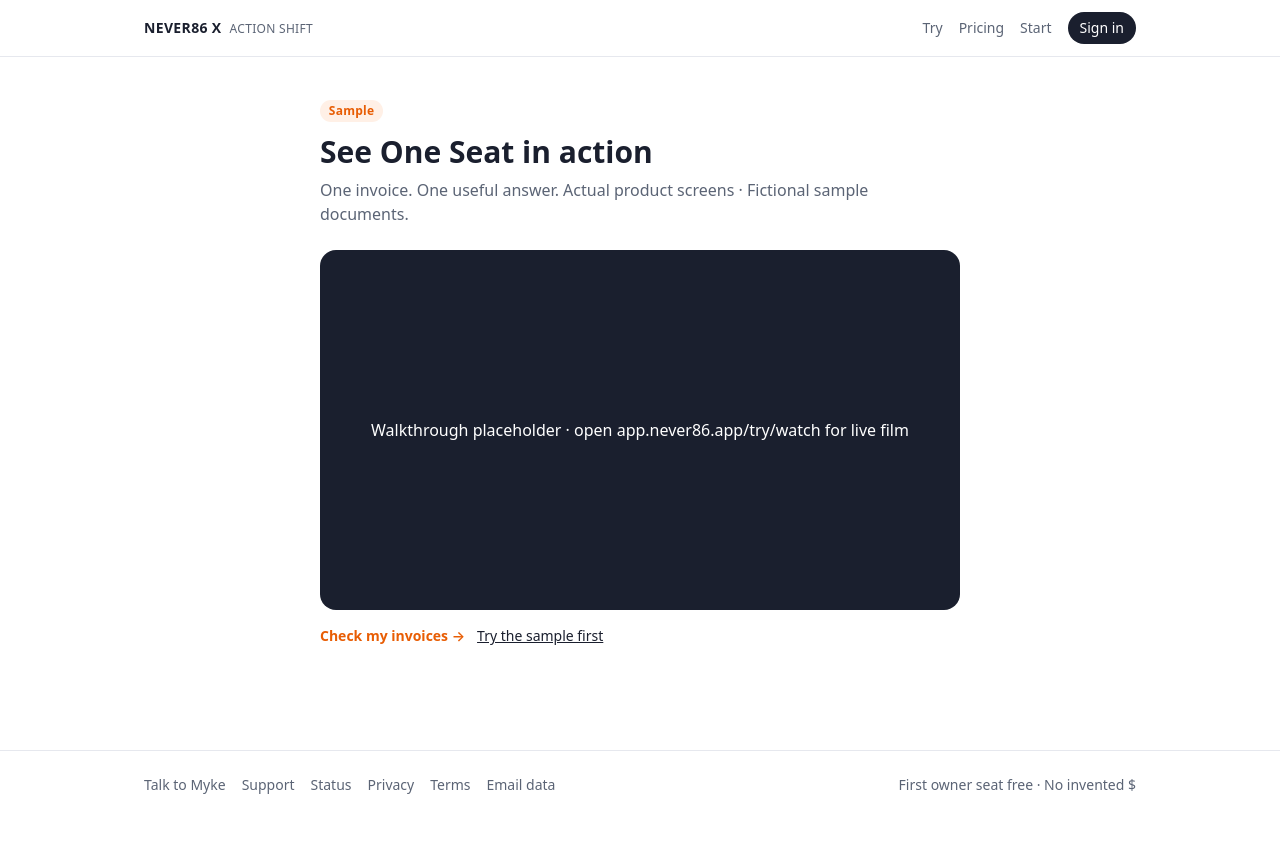
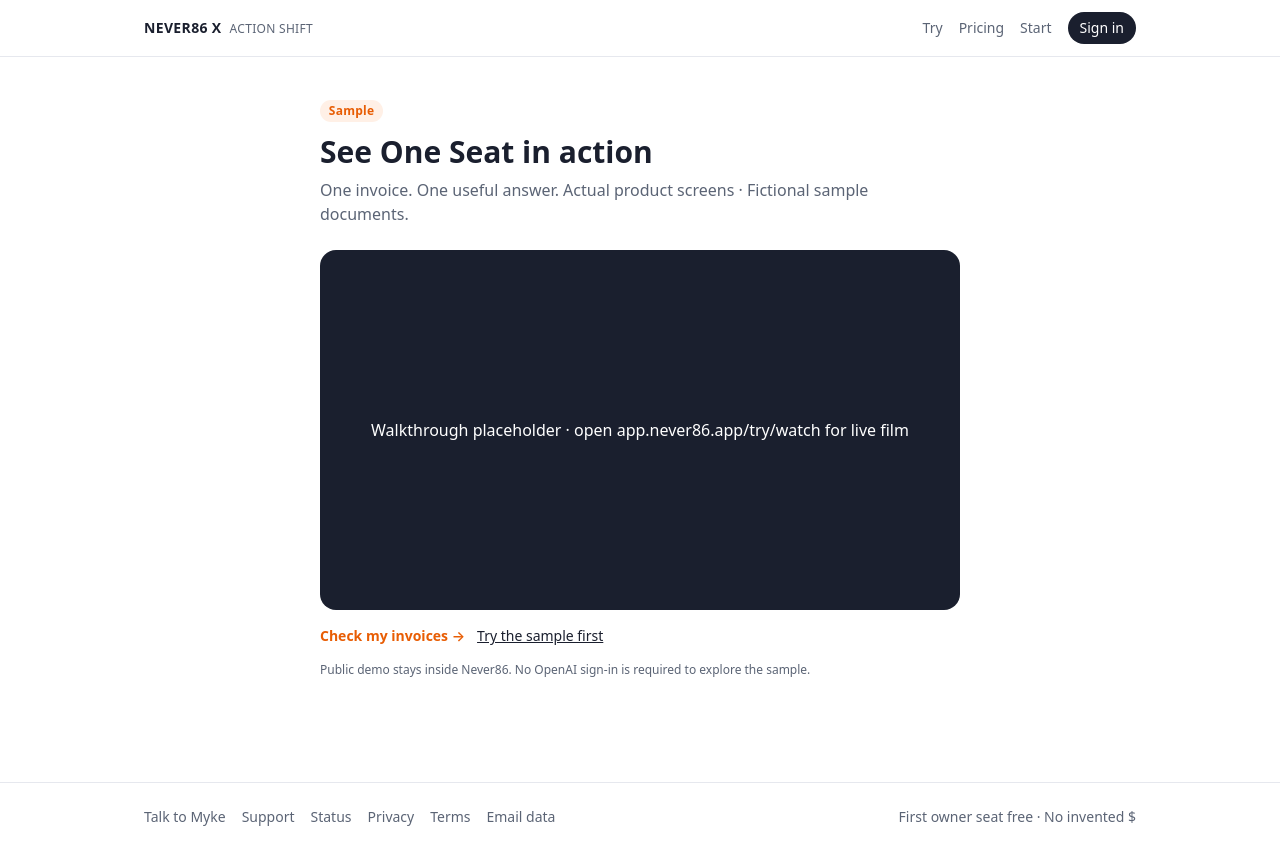
Before and after one commit to mykemueller1-ctrl/never86x, a Next.js app: page /try/watch in a window 1280 px wide. Before the commit the page ends 819 px from the top, so only its background shows below. Built offline with nearby package versions, Linux system fonts and the light colour scheme.

Commit message:
fix: keep public demo flows inside Never86

```diff
--- a/src/app/try/watch/page.tsx
+++ b/src/app/try/watch/page.tsx
@@ -13,13 +13,16 @@ export default function TryWatchPage() {
         Walkthrough placeholder · open app.never86.app/try/watch for live film
       </div>
       <div className="mt-4 flex gap-3 text-sm">
-        <Link href="/check/invoices" className="font-semibold text-[var(--accent)]">
+        <Link href="/try/desk" className="font-semibold text-[var(--accent)]">
           Check my invoices →
         </Link>
         <Link href="/try" className="underline">
           Try the sample first
         </Link>
       </div>
+      <p className="mt-4 text-xs text-[var(--muted)]">
+        Public demo stays inside Never86. No OpenAI sign-in is required to explore the sample.
+      </p>
     </div>
   );
 }
```
